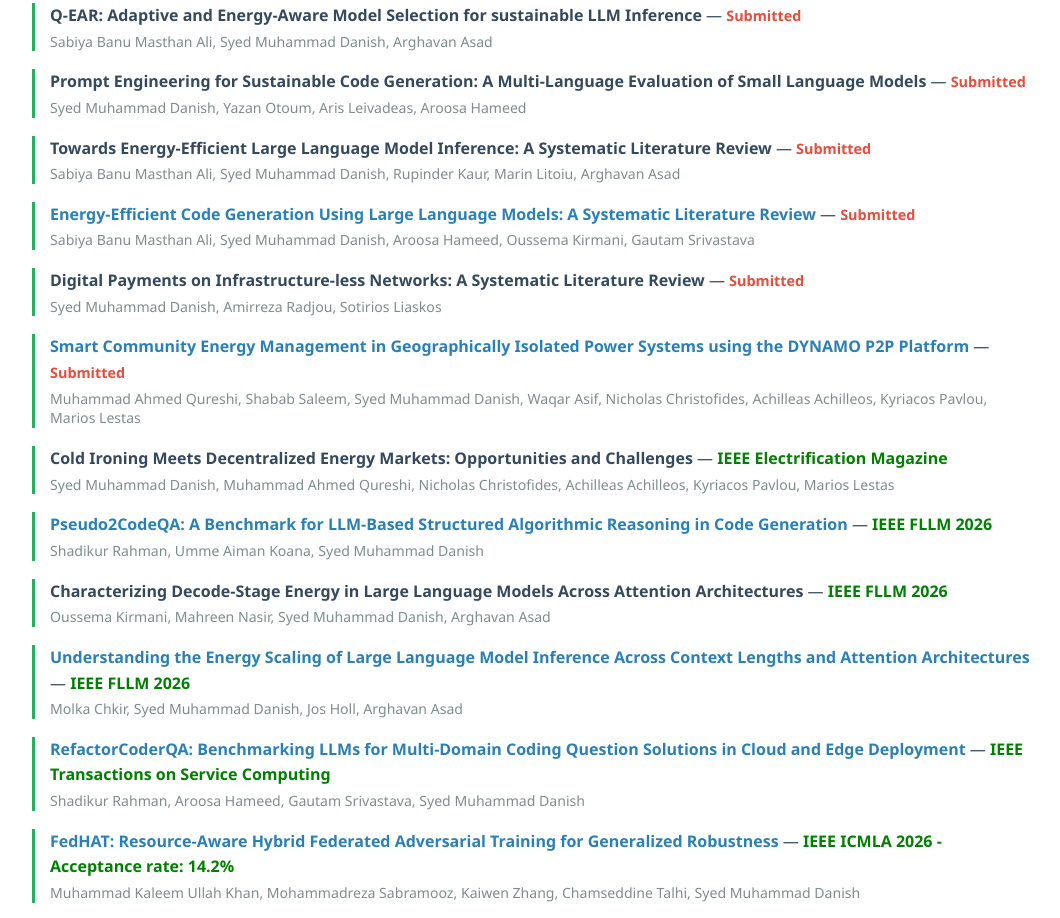
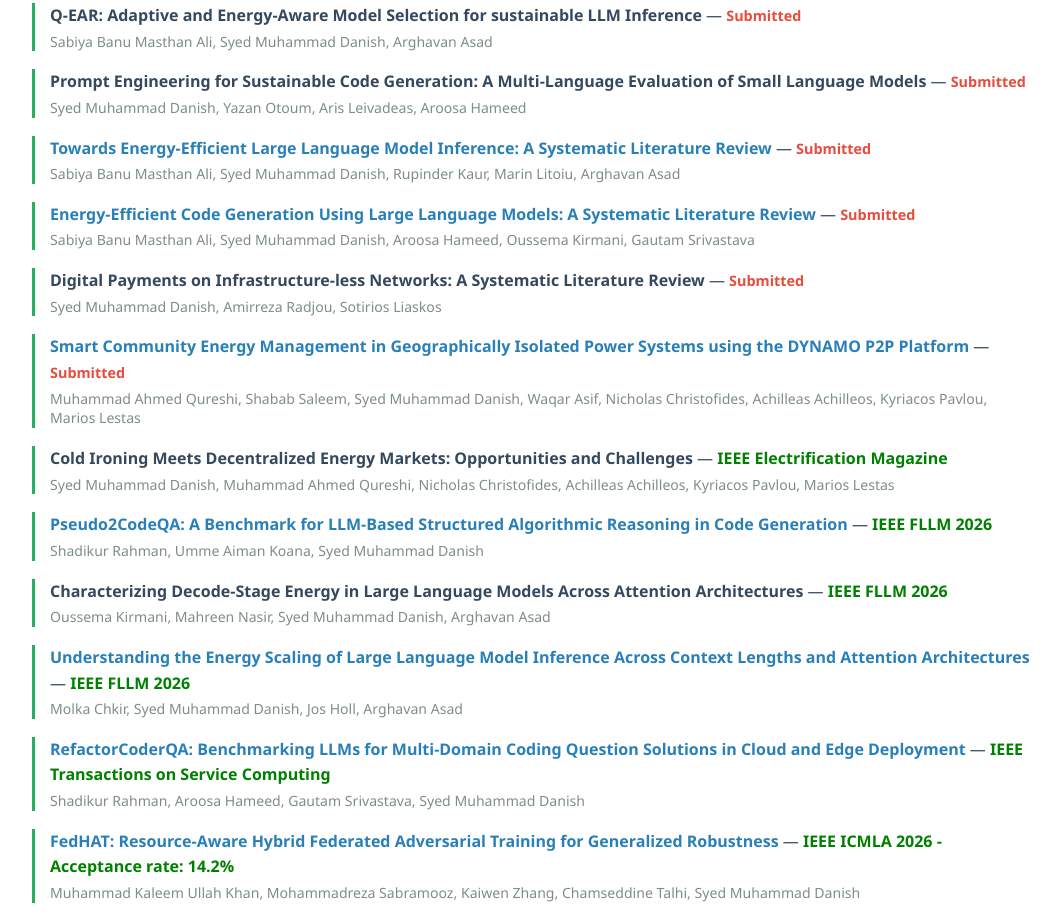
Before and after one commit to syedmuhamaddanish/syedmuhamaddanish.github.io, a plain HTML site: page index.html in a window 1280 px wide. Shown: the part 2390-3308 px from the top of the page, without its empty margins (108-1168 px from the left). Drawn offline with nearby package versions, Linux system fonts and the light colour scheme.

Commit message:
Update index.html

```diff
--- a/index.html
+++ b/index.html
@@ -331,7 +331,7 @@
     </div>
 
     <div class="pub-item">
-        <b>Towards Energy-Efficient Large Language Model Inference: A Systematic Literature Review</b> —
+        <a href="https://arxiv.org/abs/2611.18570" target="_blank"><b>Towards Energy-Efficient Large Language Model Inference: A Systematic Literature Review</b></a> —
         <span class="status-tag">Submitted</span>
         <div class="pub-authors">Sabiya Banu Masthan Ali, Syed Muhammad Danish, Rupinder Kaur, Marin Litoiu, Arghavan Asad</div>
     </div>
```
